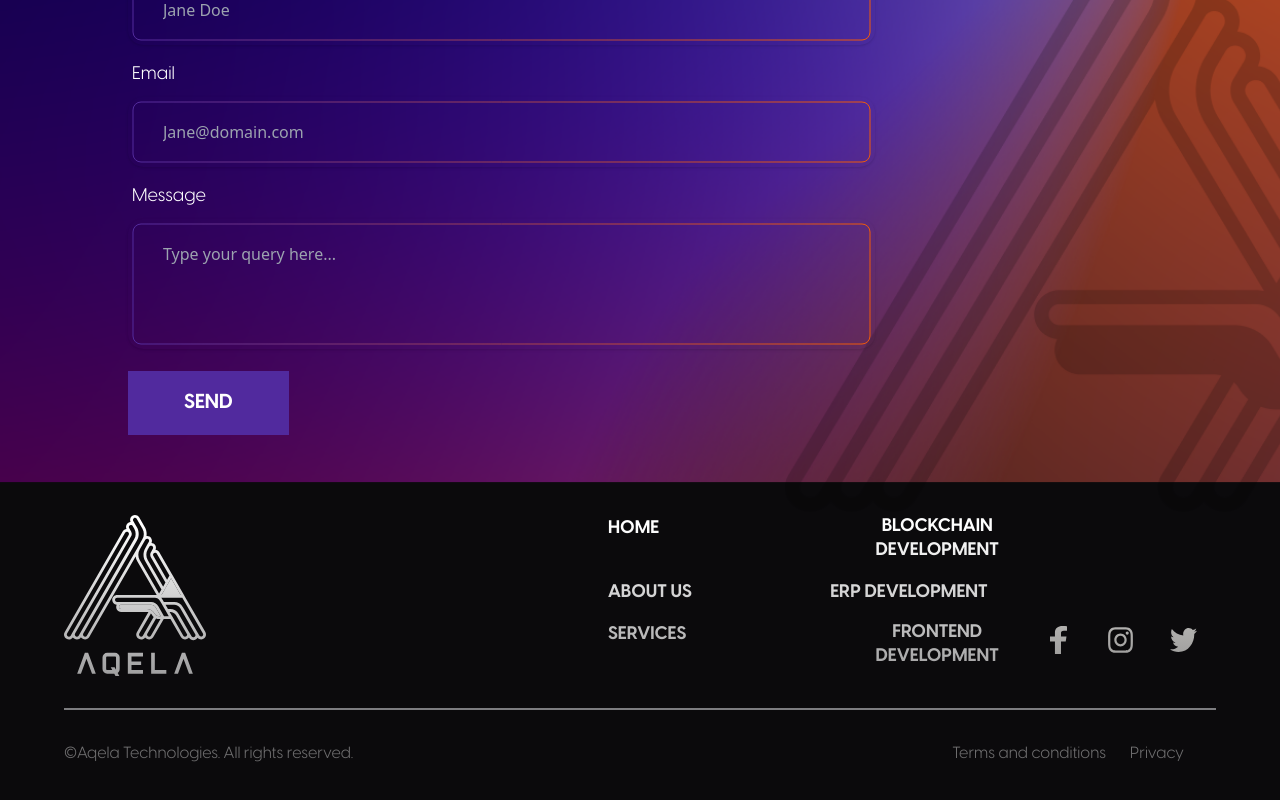
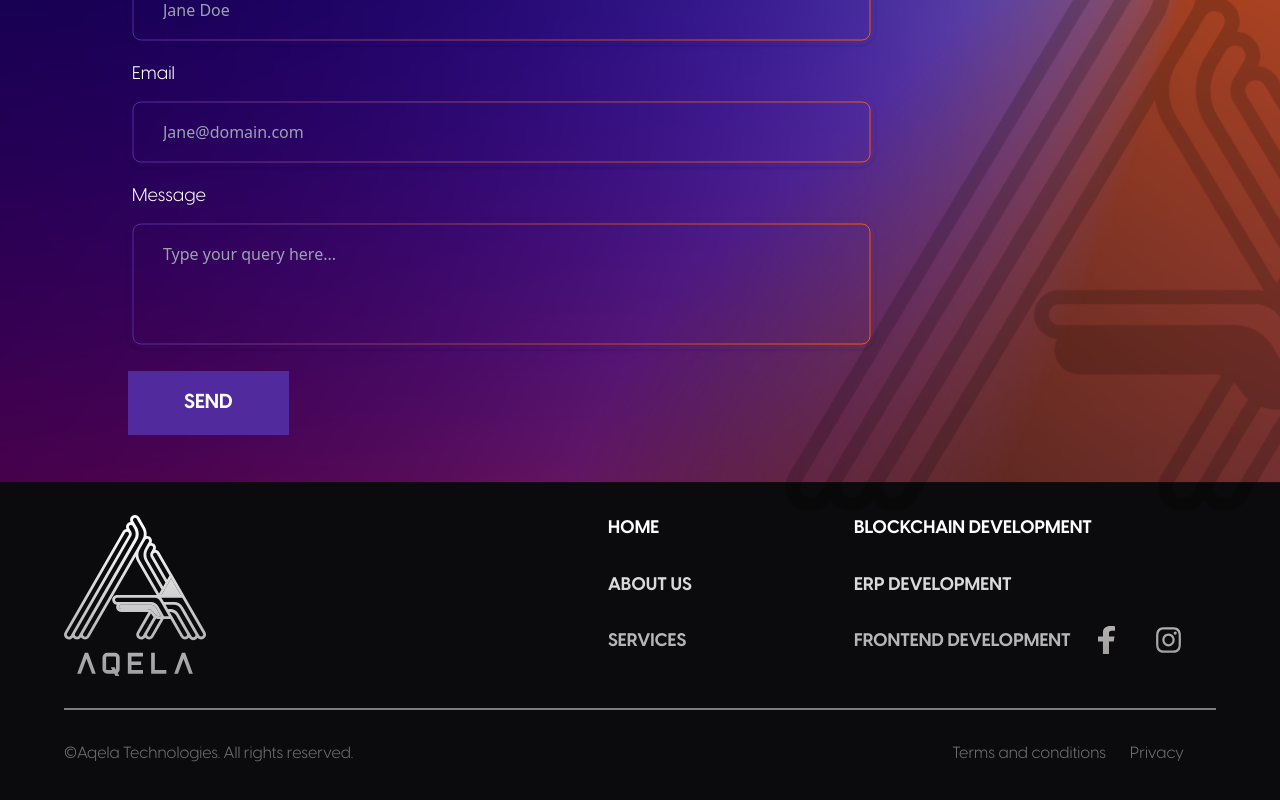
Before and after one commit to RavaszTamas/dev-nextjs, a Next.js app: page / in a window 1280 px wide. Shown: the part 5404-6204 px from the top of the page. Built offline with nearby package versions, Linux system fonts and the light colour scheme.

Commit message:
added links

```diff
--- a/src/components/Footer.tsx
+++ b/src/components/Footer.tsx
@@ -5,7 +5,6 @@ import AqelaWhiteLogo from "../assets/images/svg/aqela-logo-white.svg"
 import TextButton from "@/components/buttons/TextButton";
 import FacebookIcon from "../assets/images/svg/facebook.svg";
 import InstagramIcon from "../assets/images/svg/instagram.svg";
-import TwitterIcon from "../assets/images/svg/twitter.svg";
 
 export default function Footer() {
 
@@ -40,9 +39,8 @@ export default function Footer() {
                 </div>
                 <div className="flex flex-row gap-8 mb-5">
                     <div className="flex flex-row gap-8 items-end">
-                        <Image src={FacebookIcon} alt={"facebook icon"}/>
-                        <Image src={InstagramIcon} alt={"instagram icon"}/>
-                        <Image src={TwitterIcon} alt={"twitter icon"}/>
+                        <a href="https://www.facebook.com/profile.php?id=100091977457554"> <Image src={FacebookIcon} alt={"facebook icon"}/> </a>
+                        <a href="https://www.instagram.com/aqelatechnologies/"><Image src={InstagramIcon} alt={"instagram icon"}/></a>
                     </div>
                 </div>
             </div>
```
